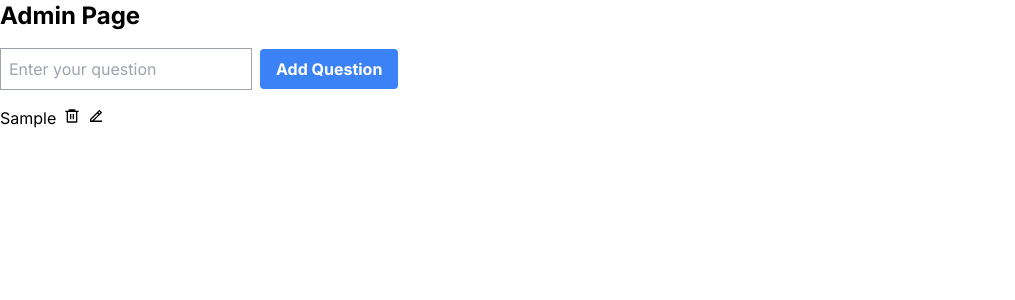
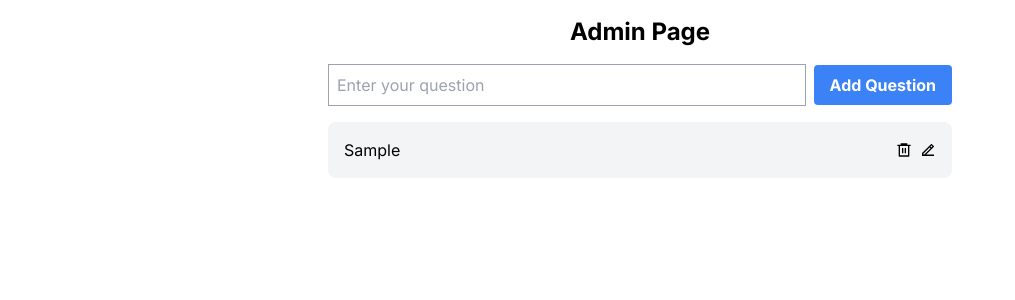
Before and after one commit to samssjubair/quiz-strativ, a Next.js app: page /admin-panel in a window 1280 px wide. Both pictures are taken after typing "Sample" into the empty fields and a click on the button "Add Question". Shown: the top 300 px of the page, without its empty margins (0-1015 px from the left). Built offline with nearby package versions, Linux system fonts and the light colour scheme.

Commit message:
refactoring admin page

```diff
--- a/src/app/admin-panel/page.tsx
+++ b/src/app/admin-panel/page.tsx
@@ -1,119 +1,58 @@
 "use client"
-
 import { useEffect, useState } from "react";
 import { useLocalStorage } from "@/hooks/useLocalStorage";
-import { RiDeleteBin6Line, RiEdit2Line } from "react-icons/ri";
 import { IQuestion } from "@/interfaces/global.interface";
+import { QuestionList } from "@/components/AdminPage/QuestionList";
+import { QuestionForm } from "@/components/AdminPage/QuestionForm";
 
-const AdminPage = () => {
+
+const AdminPage: React.FC = () => {
+  const [isClient, setIsClient] = useState(false); // State to track if component is rendered on the client
   const [questions, setQuestions] = useLocalStorage<IQuestion[]>(
     "adminQuestions",
     []
   );
-  const [newQuestion, setNewQuestion] = useState("");
-  const [isClient, setIsClient] = useState(false);
-  const [editQuestionId, setEditQuestionId] = useState<string | null>(null);
-  const [editQuestionText, setEditQuestionText] = useState("");
-
 
   useEffect(() => {
-    setIsClient(true);
-  }, []);
-
-  const addQuestion = () => {
-    if (newQuestion.trim() !== "") {
-      const updatedQuestions: Question[] = [
-        ...questions,
-        { qid: Date.now().toString(), qname: newQuestion },
-      ];
-      setQuestions(updatedQuestions);
-      setNewQuestion("");
-    }
-  };
+    setIsClient(true); // Set isClient to true when component is mounted
+  }, []); // Empty dependency array to ensure this effect runs only once
 
   const deleteQuestion = (qid: string) => {
-    const updatedQuestions: IQuestion[] = questions.filter(
+    const updatedQuestions = questions.filter(
       (question) => question.qid !== qid
     );
     setQuestions(updatedQuestions);
   };
 
-  const editQuestion = (qid: string) => {
-    const questionToEdit = questions.find((question) => question.qid === qid);
-    if (questionToEdit) {
-      setEditQuestionId(qid);
-      setEditQuestionText(questionToEdit.qname);
-    }
-  };
-
-  const saveEditedQuestion = () => {
-    const updatedQuestions: IQuestion[] = questions.map((question) => {
-      if (question.qid === editQuestionId) {
-        return { ...question, qname: editQuestionText };
+  const editQuestion = (qid: string, newQuestionText: string) => {
+    const updatedQuestions = questions.map((question) => {
+      if (question.qid === qid) {
+        return { ...question, qname: newQuestionText };
       }
       return question;
     });
     setQuestions(updatedQuestions);
-    setEditQuestionId(null);
-    setEditQuestionText("");
   };
 
+  if (!isClient) return null; // If not rendered on client, return null to avoid rendering on server
+
   return (
-    <div>
-      <h1 className="text-2xl font-bold mb-4">Admin Page</h1>
-      <div className="mb-4">
-        <input
-          type="text"
-          value={newQuestion}
-          onChange={(e) => setNewQuestion(e.target.value)}
-          placeholder="Enter your question"
-          className="border border-gray-400 p-2 mr-2"
+    <div className="p-4">
+      <h1 className="text-2xl text-center font-bold mb-4">Admin Page</h1>
+      <div className="w-1/2 mx-auto">
+        <QuestionForm
+          onSubmit={(newQuestion) =>
+            setQuestions([
+              ...questions,
+              { qid: Date.now().toString(), qname: newQuestion },
+            ])
+          }
         />
-        <button
-          onClick={addQuestion}
-          className="bg-blue-500 hover:bg-blue-700 text-white font-bold py-2 px-4 rounded"
-        >
-          Add Question
-        </button>
-      </div>
-      <div>
-        {isClient &&
-          questions.map((question: any) => (
-            <div key={question.qid} className="mb-4">
-              {editQuestionId === question.qid ? (
-                <>
-                  <input
-                    type="text"
-                    value={editQuestionText}
-                    onChange={(e) => setEditQuestionText(e.target.value)}
-                    className="border border-gray-400 p-2 mr-2"
-                  />
-                  <button
-                    onClick={saveEditedQuestion}
-                    className="bg-green-500 hover:bg-green-700 text-white font-bold py-2 px-4 rounded mr-2"
-                  >
-                    Save
-                  </button>
-                </>
-              ) : (
-                <>
-                  <span>{question.qname}</span>
-                  <button
-                    onClick={() => deleteQuestion(question.qid)}
-                    className="ml-2"
-                  >
-                    <RiDeleteBin6Line />
-                  </button>
-                  <button
-                    onClick={() => editQuestion(question.qid)}
-                    className="ml-2"
-                  >
-                    <RiEdit2Line />
-                  </button>
-                </>
-              )}
-            </div>
-          ))}
+        <QuestionList
+          questions={questions}
+          onDelete={deleteQuestion}
+          onEdit={editQuestion}
+        />
       </div>
     </div>
   );
--- /dev/null
+++ b/src/components/AdminPage/QuestionForm.tsx
@@ -0,0 +1,32 @@
+import { useState } from "react";
+
+export const QuestionForm: React.FC<{ onSubmit: (newQuestion: string) => void }> = ({
+  onSubmit,
+}) => {
+  const [newQuestion, setNewQuestion] = useState("");
+
+  const addQuestion = () => {
+    if (newQuestion.trim() !== "") {
+      onSubmit(newQuestion);
+      setNewQuestion("");
+    }
+  };
+
+  return (
+    <div className="mb-4 flex items-center">
+      <input
+        type="text"
+        value={newQuestion}
+        onChange={(e) => setNewQuestion(e.target.value)}
+        placeholder="Enter your question"
+        className="border border-gray-400 p-2 mr-2 flex-grow"
+      />
+      <button
+        onClick={addQuestion}
+        className="bg-blue-500 hover:bg-blue-700 text-white font-bold py-2 px-4 rounded"
+      >
+        Add Question
+      </button>
+    </div>
+  );
+};
--- /dev/null
+++ b/src/components/AdminPage/QuestionItems.tsx
@@ -0,0 +1,54 @@
+import { IQuestion } from "@/interfaces/global.interface";
+import { useState } from "react";
+import { RiDeleteBin6Line, RiEdit2Line } from "react-icons/ri";
+
+interface QuestionItemProps {
+  question: IQuestion;
+  onDelete: (qid: string) => void;
+  onEdit: (qid: string, newQuestionText: string) => void;
+}
+
+export const QuestionItem: React.FC<QuestionItemProps> = ({
+  question,
+  onDelete,
+  onEdit,
+}) => {
+  const [editMode, setEditMode] = useState(false);
+  const [editedQuestion, setEditedQuestion] = useState(question.qname);
+
+  const handleSave = () => {
+    onEdit(question.qid, editedQuestion);
+    setEditMode(false);
+  };
+
+  return (
+    <div className="flex items-center justify-between bg-gray-100 rounded-lg p-4 mb-4">
+      {editMode ? (
+        <>
+          <input
+            type="text"
+            value={editedQuestion}
+            onChange={(e) => setEditedQuestion(e.target.value)}
+            className="border border-gray-400 p-2 mr-2 flex-grow"
+          />
+          <button
+            onClick={handleSave}
+            className="bg-green-500 hover:bg-green-700 text-white font-bold py-2 px-4 rounded"
+          >
+            Save
+          </button>
+        </>
+      ) : (
+        <>
+          <span className="flex-grow">{question.qname}</span>
+          <button onClick={() => onDelete(question.qid)} className="ml-2">
+            <RiDeleteBin6Line />
+          </button>
+          <button onClick={() => setEditMode(true)} className="ml-2">
+            <RiEdit2Line />
+          </button>
+        </>
+      )}
+    </div>
+  );
+};
--- /dev/null
+++ b/src/components/AdminPage/QuestionList.tsx
@@ -0,0 +1,27 @@
+import { IQuestion } from "@/interfaces/global.interface";
+import { QuestionItem } from "./QuestionItems";
+
+interface QuestionListProps {
+  questions: IQuestion[];
+  onDelete: (qid: string) => void;
+  onEdit: (qid: string, newQuestionText: string) => void;
+}
+
+export const QuestionList: React.FC<QuestionListProps> = ({
+  questions,
+  onDelete,
+  onEdit,
+}) => {
+  return (
+    <div>
+      {questions.map((question) => (
+        <QuestionItem
+          key={question.qid}
+          question={question}
+          onDelete={onDelete}
+          onEdit={onEdit}
+        />
+      ))}
+    </div>
+  );
+};
```
